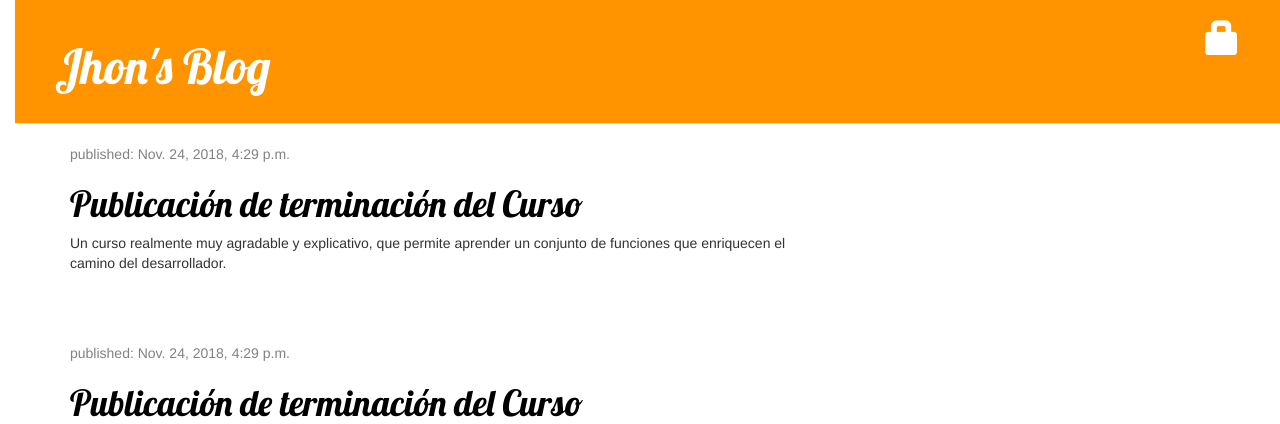
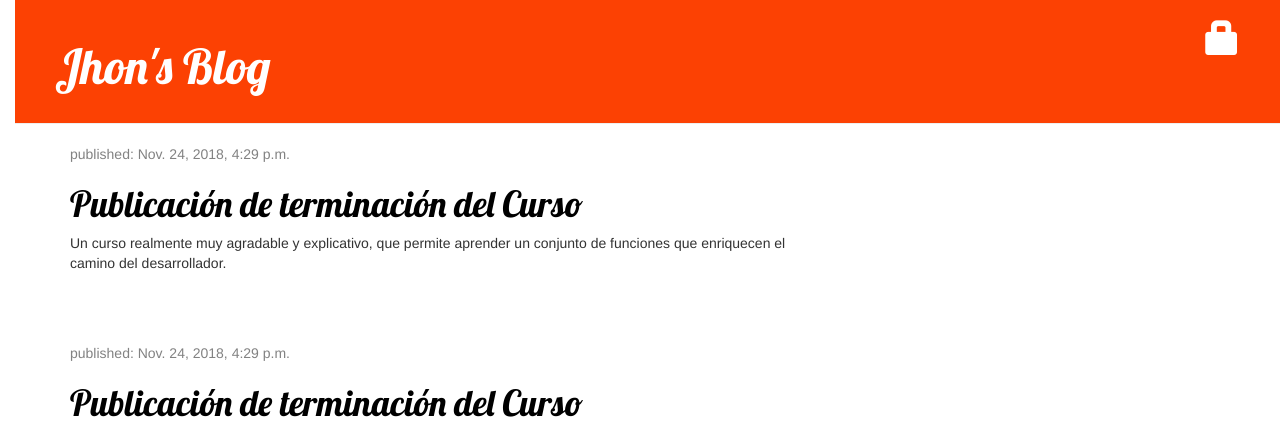
Before and after one commit to jhonalex06/Django-blog, a Django app: page / in a window 1280 px wide. Shown: the top 424 px of the page. Run offline with Django 3.2, Linux system fonts and the light colour scheme; data comes from the database, SQL or seed files in the repository; some libraries are stand-ins or nearby versions.

Commit message:
Change color the header

```diff
--- a/blog/static/css/blog.css
+++ b/blog/static/css/blog.css
@@ -1,12 +1,12 @@
 h1 a {
-    color: #FCA205;
+    color: #fc4103;
     font-family: 'Lobster';
 }
 body {
     padding-left: 15px;
 }
 .page-header {
-    background-color: #ff9400;
+    background-color: #fc4103;
     margin-top: 0;
     padding: 20px 20px 20px 40px;
 }
```
